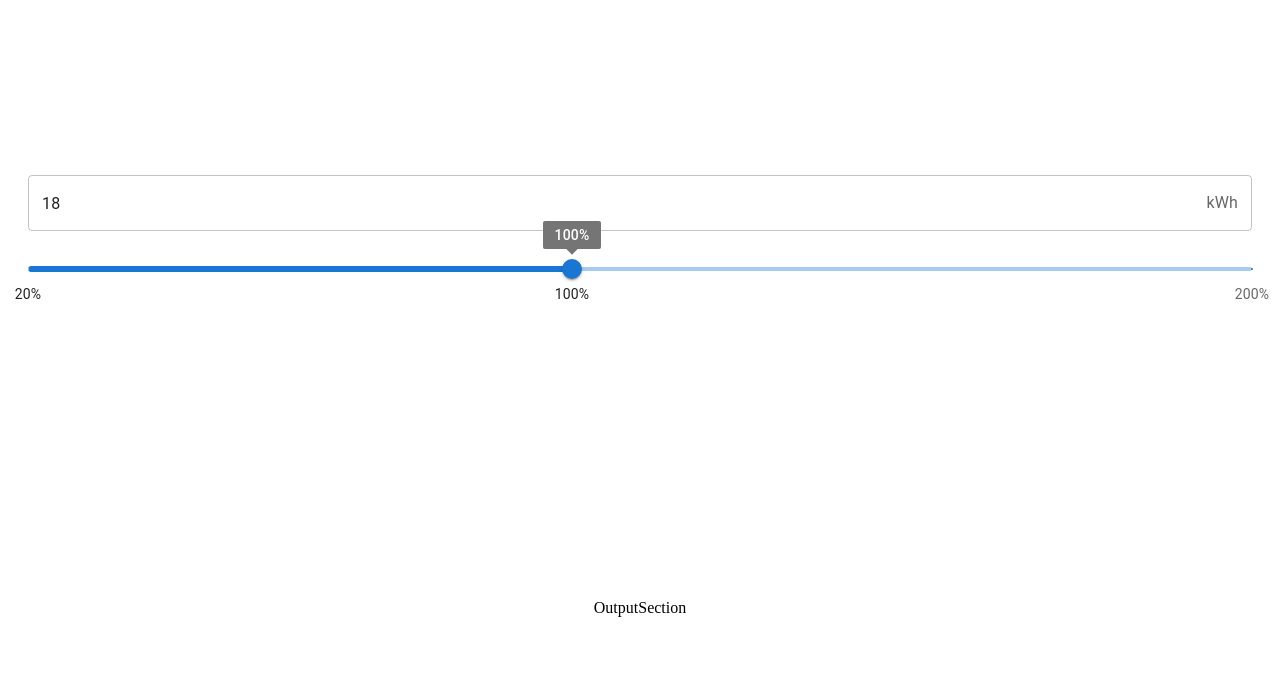
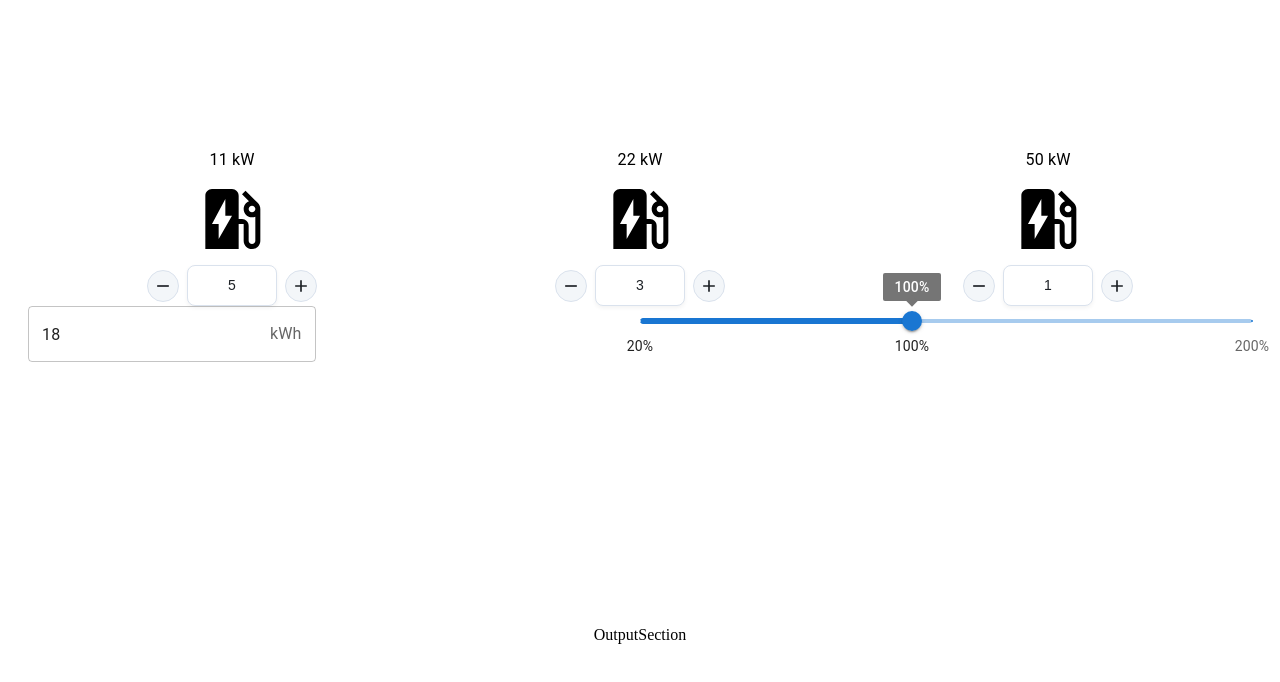
Before and after one commit to jhyahav/PowerCalc, a React (Vite) app: page / in a window 1280 px wide. Shown: the top 682 px of the page. Built offline with nearby package versions, Linux system fonts and the light colour scheme.

Commit message:
add labels, icons to chargepoint counters

```diff
--- a/src/input-section/InputSection.tsx
+++ b/src/input-section/InputSection.tsx
@@ -6,10 +6,14 @@ import { styled } from "@mui/material/styles";
 import { Box } from "@mui/material";
 import { ProbabilitySlider } from "./components/ProbabilitySlider";
 import { CarPowerConsumption } from "./components/CarPowerConsumption";
+import { PowerPerChargePoint } from "../types";
+import { ChargepointCounters } from "./components/ChargepointCounters";
 
 const InputSectionContainer = styled(Box)({
   display: "grid",
   width: "100%",
+  gridTemplateColumns: "repeat(6, 1fr)",
+  gridTemplateRows: "2fr 1fr",
 });
 export const InputSection = () => {
   const [currentInput, dispatch] = useReducer(inputReducer, initialInput);
@@ -20,10 +24,18 @@ export const InputSection = () => {
   const updateArrivalProbability = (payload: number) =>
     dispatch({ type: InputActions.UPDATE_ARRIVAL_PROBABILITY, payload });
 
-  const { arrivalProbability, carPowerConsumption } = currentInput;
+  const updatePowerPerChargepoint = (payload: PowerPerChargePoint) =>
+    dispatch({ type: InputActions.UPDATE_POWER_PER_CHARGEPOINT, payload });
+
+  const { arrivalProbability, carPowerConsumption, powerPerChargepoint } =
+    currentInput;
 
   return (
     <InputSectionContainer>
+      <ChargepointCounters
+        powerPerChargePoint={powerPerChargepoint}
+        updatePowerPerChargepoint={updatePowerPerChargepoint}
+      />
       <CarPowerConsumption
         carPowerConsumption={carPowerConsumption}
         updateCarPowerConsumption={updateCarPowerConsumption}
--- a/src/input-section/components/CarPowerConsumption.tsx
+++ b/src/input-section/components/CarPowerConsumption.tsx
@@ -1,10 +1,15 @@
-import { InputAdornment, TextField } from "@mui/material";
+import { Box, InputAdornment, TextField } from "@mui/material";
+import { styled } from "@mui/material/styles";
 import { ChangeEvent, FC, useState } from "react";
 
 type Props = {
   carPowerConsumption: number;
   updateCarPowerConsumption: (power: number) => void;
 };
+
+const CarPowerContainer = styled(Box)({
+  gridColumn: "span 3",
+});
 
 export const CarPowerConsumption: FC<Props> = ({
   carPowerConsumption,
@@ -25,6 +30,7 @@ export const CarPowerConsumption: FC<Props> = ({
   };
 
   return (
+    <CarPowerContainer>
       <TextField
         value={carPowerConsumption}
         onChange={handleChange}
@@ -36,5 +42,6 @@ export const CarPowerConsumption: FC<Props> = ({
         error={hasError}
         helperText={hasError ? "Please enter a valid non-negative number" : " "}
       />
+    </CarPowerContainer>
   );
 };
--- /dev/null
+++ b/src/input-section/components/ChargepointCounters.tsx
@@ -0,0 +1,27 @@
+import { FC } from "react";
+import { PowerPerChargePoint } from "../../types";
+import { ViewChargepointCounter } from "./ViewChargepointCounter";
+
+type Props = {
+  powerPerChargePoint: PowerPerChargePoint;
+  updatePowerPerChargepoint: (payload: PowerPerChargePoint) => void;
+};
+
+export const ChargepointCounters: FC<Props> = ({
+  powerPerChargePoint,
+  updatePowerPerChargepoint,
+}) => {
+  const wattages = Object.keys(powerPerChargePoint).map(Number);
+
+  const getUpdaterBywattage = (wattage: number) => (newCount: number) =>
+    updatePowerPerChargepoint({ ...powerPerChargePoint, [wattage]: newCount });
+
+  return wattages.map((wattage) => (
+    <ViewChargepointCounter
+      count={powerPerChargePoint[wattage]}
+      key={wattage}
+      updateCount={getUpdaterBywattage(wattage)}
+      wattage={wattage}
+    />
+  ));
+};
--- a/src/input-section/components/ProbabilitySlider.tsx
+++ b/src/input-section/components/ProbabilitySlider.tsx
@@ -1,5 +1,10 @@
-import { Slider } from "@mui/material";
+import { Slider, Box } from "@mui/material";
+import { styled } from "@mui/material/styles";
 import { FC } from "react";
+
+const SliderContainer = styled(Box)({
+  gridColumn: "span 3",
+});
 
 const valueText = (value: number) => `${value}%`;
 
@@ -29,6 +34,7 @@ export const ProbabilitySlider: FC<Props> = ({
   };
 
   return (
+    <SliderContainer>
       <Slider
         defaultValue={100}
         getAriaValueText={valueText}
@@ -40,5 +46,6 @@ export const ProbabilitySlider: FC<Props> = ({
         valueLabelFormat={valueText}
         onChange={handleChange}
       />
+    </SliderContainer>
   );
 };
--- a/src/input-section/components/QuantityInput.tsx
+++ b/src/input-section/components/QuantityInput.tsx
@@ -79,7 +79,6 @@ const grey = {
 
 const StyledInputRoot = styled("div")(
   ({ theme }) => `
-  font-family: inherit;
   font-weight: 400;
   color: ${theme.palette.mode === "dark" ? grey[300] : grey[500]};
   display: flex;
@@ -92,7 +91,6 @@ const StyledInputRoot = styled("div")(
 const StyledInput = styled("input")(
   ({ theme }) => `
   font-size: 0.875rem;
-  font-family: inherit;
   font-weight: 400;
   line-height: 1.375;
   color: ${theme.palette.mode === "dark" ? grey[300] : grey[900]};
--- /dev/null
+++ b/src/input-section/components/ViewChargepointCounter.tsx
@@ -0,0 +1,42 @@
+import { NumberInputProps } from "@mui/base";
+import { QuantityInput } from "./QuantityInput";
+import { FC } from "react";
+import { styled } from "@mui/material/styles";
+import { Box, Typography } from "@mui/material";
+import EvStationIcon from "@mui/icons-material/EvStation";
+
+type Props = {
+  wattage: number;
+  count: number;
+  updateCount: (count: number) => void;
+};
+
+type OptFuncArgs<T> = T extends (...args: infer P) => unknown ? P : never;
+type OnChange = NumberInputProps["onChange"];
+
+const CounterContainer = styled(Box)({
+  gridColumn: "span 2",
+  display: "flex",
+  flexDirection: "column",
+  justifyContent: "space-between",
+  alignItems: "center",
+});
+
+export const ViewChargepointCounter: FC<Props> = ({
+  wattage,
+  count,
+  updateCount,
+}) => {
+  const handleChange = (
+    _event: OptFuncArgs<OnChange>[0],
+    value: number | null
+  ) => updateCount(value ?? 0);
+
+  return (
+    <CounterContainer>
+      <Typography>{wattage} kW</Typography>
+      <EvStationIcon sx={{ fontSize: "5rem" }} />
+      <QuantityInput min={0} value={count} onChange={handleChange} />
+    </CounterContainer>
+  );
+};
--- a/src/types.ts
+++ b/src/types.ts
@@ -1,5 +1,7 @@
 export type SimulationInput = {
   arrivalProbability: number;
   carPowerConsumption: number;
-  powerPerChargepoint: { [wattage: number]: number };
+  powerPerChargepoint: PowerPerChargePoint;
 };
+
+export type PowerPerChargePoint = { [wattage: number]: number };
```
Also changed, not shown: src/input-section/components/ChargepointCounter.tsx (deleted, +0 -17 lines). Lines whose indentation alone changed are shown as unchanged.
